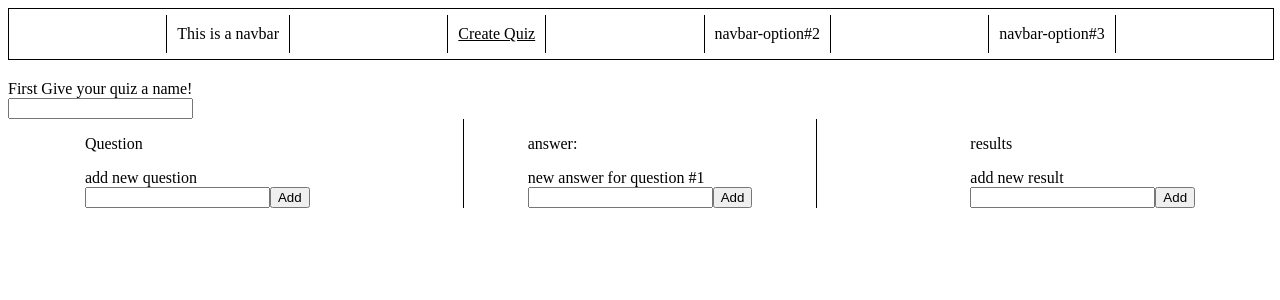
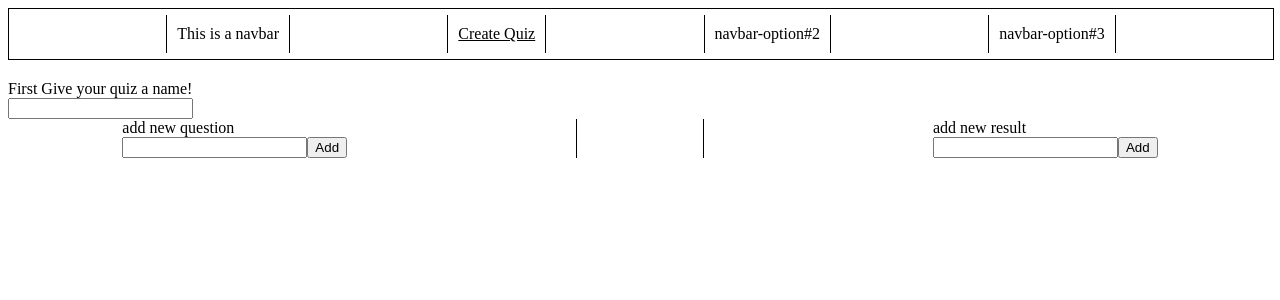
Before and after one commit to ShaneEverittM/quiz-frontend, a React (Create React App) app: page /quiz/new in a window 1280 px wide. Shown: the top 300 px of the page. Built offline with nearby package versions, Linux system fonts and the light colour scheme.

Commit message:
finished rought draft of create quiz page

```diff
--- a/src/components/NewQuizComponent.js
+++ b/src/components/NewQuizComponent.js
@@ -1,10 +1,13 @@
 import React, { useState } from "react";
 
-const QuizComponent = ({ text, questionNum, handleAdd }) => {
+const NewQuizComponent = ({ text, questionNum, handleAdd }) => {
   let [questionText, setQuestionText] = useState("");
   const submit = () => {
-    setQuestionText("");
-    handleAdd(questionText, questionNum);
+    setQuestionText(questionText);
+    if (questionText.trimStart()) {
+      setQuestionText("");
+      handleAdd(questionText, questionNum);
+    }
   };
   return (
     <div>
@@ -12,7 +15,7 @@ const QuizComponent = ({ text, questionNum, handleAdd }) => {
       <br />
       <input
         onKeyPress={(e) => {
-          //this may noy work on every browser/keyboard combo
+          //this may not work on every browser/keyboard combo
           if (e.key.toLowerCase() === "enter") submit();
         }}
         type="text"
@@ -31,4 +34,4 @@ const QuizComponent = ({ text, questionNum, handleAdd }) => {
   );
 };
 
-export default QuizComponent;
+export default NewQuizComponent;
--- a/src/components/QuizComponent.js
+++ b/src/components/QuizComponent.js
@@ -1,16 +1,23 @@
 import React from "react";
 import "../styles.css";
-const NewQuestion = ({ selectedItem, onSelect, questionNum, text }) => {
+const QuizComponent = ({
+  handleDelete,
+  selectedItem,
+  onSelect,
+  leadsTo,
+  pos,
+  text,
+}) => {
   return (
     <div>
-      <h4
-        className={`${questionNum === selectedItem ? "selected" : ""}`}
-        onClick={() => onSelect(questionNum)}
-      >
-        #{questionNum + 1}: {text}
-      </h4>
+      <h4 className={`${pos === selectedItem ? "selected" : ""}`}>
+        <div onClick={() => onSelect(pos)}>
+          #{pos + 1}: {text} {leadsTo != null ? `->result #${leadsTo + 1}` : ""}
+        </div>
+      </h4>{" "}
+      <div onClick={() => handleDelete(pos)}>X</div>
     </div>
   );
 };
 
-export default NewQuestion;
+export default QuizComponent;
--- a/src/pages/NewQuizPage.js
+++ b/src/pages/NewQuizPage.js
@@ -41,11 +41,9 @@ import "../styles.css";
     { num: 2, resultHeader: "R3", description: "D3" },
   ],
 };
-    TODO refactor QuizComponet
-   TODO make answers selectable
-   TODO add results
-   TODO add delete functionality
+
    TODO add edit functionality
+   TODO render all quiz components in function
   */
 class NewQuizPage extends React.Component {
   state = {
@@ -54,8 +52,9 @@ class NewQuizPage extends React.Component {
     answers: [[]],
     activeAnswers: [],
     results: [],
-    selectedQuestion: 0,
-    selectedAnswer: 0,
+    selectedQuestion: -1,
+    selectedAnswer: -1,
+    selectedResult: -1,
   };
 
   updateQuizName = (quizName) => {
@@ -70,54 +69,117 @@ class NewQuizPage extends React.Component {
     this.setState({
       questions: [...this.state.questions, questionText],
     });
-    console.log("this.state.questions: ", this.state.questions);
   };
 
   addAnswer = (answerText, questionNum) => {
-    console.log("answerText, questionNum: ", answerText, questionNum);
+    let ans = { description: answerText, val: null };
     let { answers } = this.state;
     if (!answers[questionNum]) answers[questionNum] = [];
-    answers[questionNum] = [...answers[questionNum], answerText];
+    answers[questionNum] = [...answers[questionNum], ans];
     this.setState({ answers });
-    console.log("answers: ", answers);
     this.selectQuestion(questionNum);
   };
 
   selectQuestion = (i) => {
     this.setState({
       selectedQuestion: i,
+      selectedAnswer: 0,
       activeAnswers: this.state.answers[i] ? this.state.answers[i] : [],
     });
-
-    console.log("activeAnswers: ", this.state.activeAnswers);
   };
   selectAnswer = (i) => {
-    this.setState({ selectedAnswer: i });
+    this.setState({ selectedAnswer: i, selectedResult: -1 });
   };
-  renderAnswers = () => {
+  selectResult = (i) => {
+    this.setState({ selectedResult: i });
+    if (
+      this.state.answers[this.state.selectedQuestion][this.state.selectedAnswer]
+    )
+      this.matchResultsToAnswers(i);
+  };
+  matchResultsToAnswers = (i) => {
+    let { answers } = this.state;
+    answers[this.state.selectedQuestion][this.state.selectedAnswer].val = i;
+    this.setState({ answers });
+  };
+
+  onUnload = (e) => {
+    e.preventDefault();
+    e.returnValue = "You will lose your progress if you leave now!";
+  };
+  componentDidMount() {
+    window.addEventListener("beforeunload", this.onUnload);
+  }
+
+  componentWillUnmount() {
+    window.removeEventListener("beforeunload", this.onUnload);
+  }
+
+  deleteResult = (i) => {
+    let { results, answers } = this.state;
+    results.splice(i, 1);
+
+    for (let ar of answers) {
+      for (let ans of ar)
+        if (ans.val === i) {
+          ans.val = null;
+        }
+    }
+    this.setState({ results, answers });
+  };
+  deleteAnswer = (i) => {
+    let { answers } = this.state;
+    answers[this.state.selectedQuestion].splice(i, 1);
+    this.setState({ answers });
+  };
+  deleteQuestion = (i) => {
+    let { questions, answers } = this.state;
+    questions.splice(i, 1);
+    answers[i] = [];
+    this.setState({ questions, answers, activeAnswers: [] });
+  };
+
+  randerColumn = (
+    type,
+    selectedItem,
+    handleDelete,
+    handleSelect,
+    add,
+    text
+  ) => {
+    type = this.state[`${type}`];
     return (
       <div>
-        {console.log("this.state.activeAnswers: ", this.state.activeAnswers)}
-        {this.state.activeAnswers.map((item, i) => {
+        <div>
+          {type.map((item, i) => {
             return (
               <div key={i}>
                 <QuizComponent
-                selectedItem={this.state.selectedAnswer}
-                questionNum={i}
-                onSelect={this.selectAnswer}
-                text={item}
+                  selectedItem={selectedItem}
+                  pos={i}
+                  leadsTo={item.val}
+                  handleDelete={handleDelete}
+                  onSelect={handleSelect}
+                  text={item.description ? item.description : item}
                 />
               </div>
             );
           })}
         </div>
+        <div>
+          <NewQuizComponent
+            handleAdd={add}
+            text={text}
+            questionNum={this.state.selectedQuestion}
+          />
+        </div>
+      </div>
     );
   };
-
   render() {
     return (
-      <div>
-        <div>
+      <div className="container">
+        <div className="quiz-title">
           <div>
             <h2>
               {this.state.quizName.replace(/\w\S*/g, function (txt) {
@@ -127,7 +189,7 @@ class NewQuizPage extends React.Component {
               })}
             </h2>
           </div>
-
+          <div>
             <label htmlFor="quizName">First Give your quiz a name!</label>
             <br />
             <input
@@ -137,50 +199,43 @@ class NewQuizPage extends React.Component {
             />
             <br />
           </div>
-        <div className="container">
+        </div>
+
+        <div>
           <div className="createPage">
             <div>
-              {this.state.questions.map((item, i) => {
-                return (
-                  <div key={i}>
-                    <QuizComponent
-                      selectedItem={this.state.selectedQuestion}
-                      onSelect={this.selectQuestion}
-                      questionNum={i}
-                      text={item}
-                    />
-                  </div>
-                );
-              })}
-              <p>Question</p>
-              <NewQuizComponent
-                text="add new question"
-                handleAdd={this.addQuestion}
-              />
+              {this.randerColumn(
+                "questions",
+                this.state.selectedQuestion,
+                this.deleteQuestion,
+                this.selectQuestion,
+                this.addQuestion,
+                "add new question",
+                `new answer for question #${this.state.selectedQuestion + 1}`
+              )}
             </div>
 
             <div className="middle-column">
-              {this.state.questions.length ? this.renderAnswers() : ""}
-              <p>answer:</p>
-              <NewQuizComponent
-                text={`new answer for question #${
-                  this.state.selectedQuestion + 1
-                }`}
-                questionNum={this.state.selectedQuestion}
-                handleAdd={this.addAnswer}
-              />
+              {this.state.selectedQuestion >= 0
+                ? this.randerColumn(
+                    "activeAnswers",
+                    this.state.selectedAnswer,
+                    this.deleteAnswer,
+                    this.selectAnswer,
+                    this.addAnswer
+                  )
+                : ""}
             </div>
 
             <div>
-              {" "}
-              {this.state.results.map((item, i) => {
-                return <div key={i}> {item}</div>;
-              })}
-              <p>results</p>
-              <NewQuizComponent
-                text="add new result"
-                handleAdd={this.addResult}
-              />
+              {this.randerColumn(
+                "results",
+                this.state.selectedResult,
+                this.deleteResult,
+                this.selectResult,
+                this.addResult,
+                "add new result"
+              )}
             </div>
           </div>
         </div>
--- a/src/styles.css
+++ b/src/styles.css
@@ -56,7 +56,11 @@
   border-left: 1px solid black;
   border-right: 1px solid black;
 }
-
+.quiz-title {
+  justify-content: center;
+  align-self: center;
+  align-items: center;
+}
 a {
   color: black;
   text-decoration: none;
```
Lines whose indentation alone changed are shown as unchanged.
